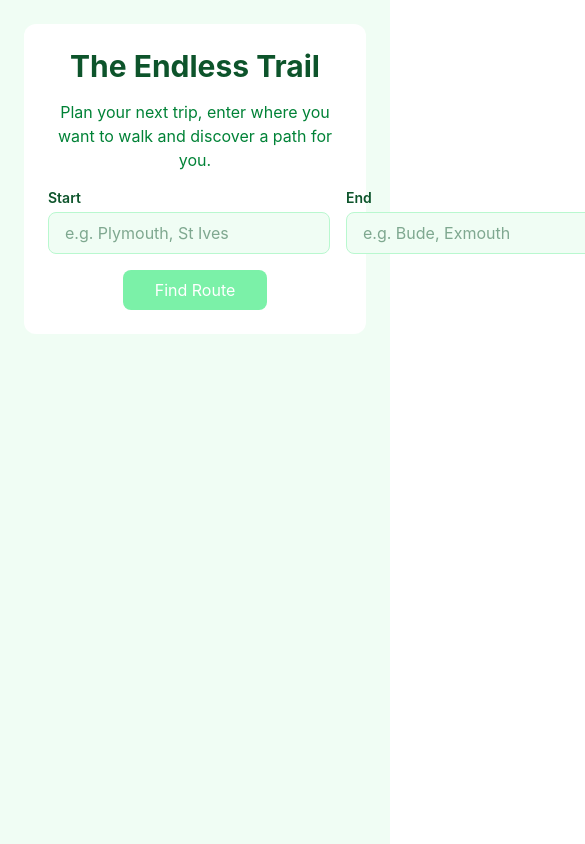
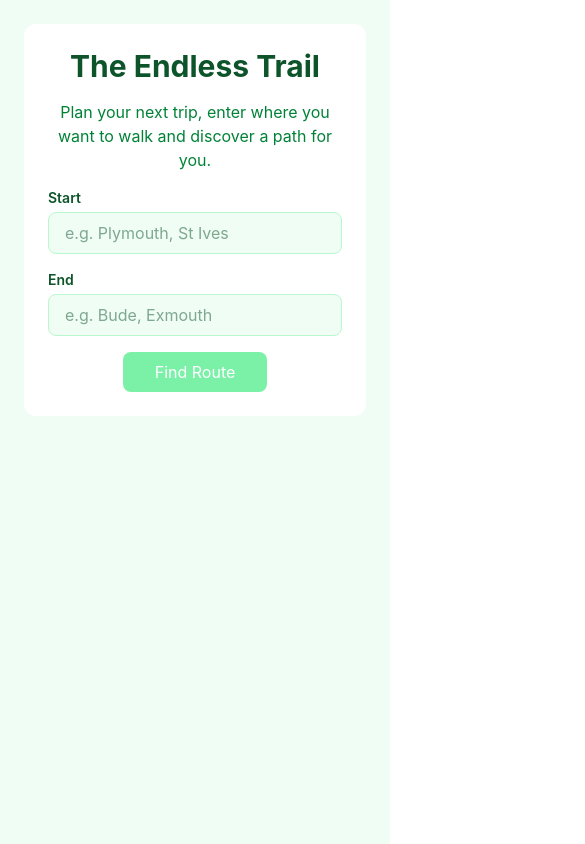
Before and after one commit to MattSBarnett/endless-trail, a React (Vite) app in the folder client/: page / in a window 390 px wide. Shown: the top 844 px of the page, 585 px wide, since content can reach past the window. Built offline with nearby package versions, Linux system fonts and the light colour scheme; no server answers.

Commit message:
Add basic mobile phone functionality

```diff
--- a/client/src/App.jsx
+++ b/client/src/App.jsx
@@ -11,7 +11,7 @@ function App() {
     setCampsites((currnet) => currnet.concat(campsite));
   };
   return (
-    <div className="min-h-screen bg-green-50 p-6">
+    <div className="min-h-screen bg-green-50 p-6 md:p-6">
       <div>
         <PathSearch
           onPathFound={setPath}
--- a/client/src/components/PathSearch.jsx
+++ b/client/src/components/PathSearch.jsx
@@ -31,7 +31,7 @@ function PathSearch({ onPathFound, onFoundCampsite, clearCampsites }) {
         Plan your next trip, enter where you want to walk and discover a path
         for you.
       </p>
-      <div className="flex gap-4">
+      <div className="flex flex-col md:flex-row gap-4">
         <div className="flex flex-col gap-1 flex-1">
           <label className="text-green-900 font-semibold text-sm">Start</label>
           <input
```
